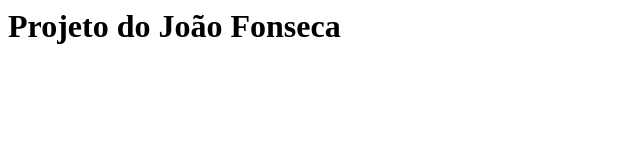
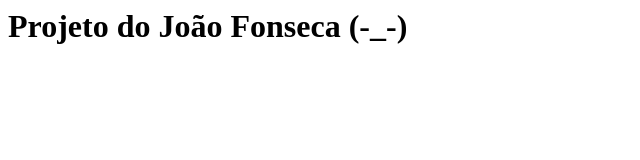
Before and after one commit to carvalhova/curso-git, a plain HTML site: page index.html in a window 1280 px wide. Shown: the full height of the page, 0-640 px from the left. Drawn offline with Linux system fonts and the light colour scheme.

Commit message:
Titulo da pagina

```diff
--- a/index.html
+++ b/index.html
@@ -2,6 +2,6 @@
 <head>
 </head>
 <body>
-    <h1>Projeto do João Fonseca</h1>
+    <h1>Projeto do João Fonseca (-_-)</h1>
 </body>
 </html>
```
